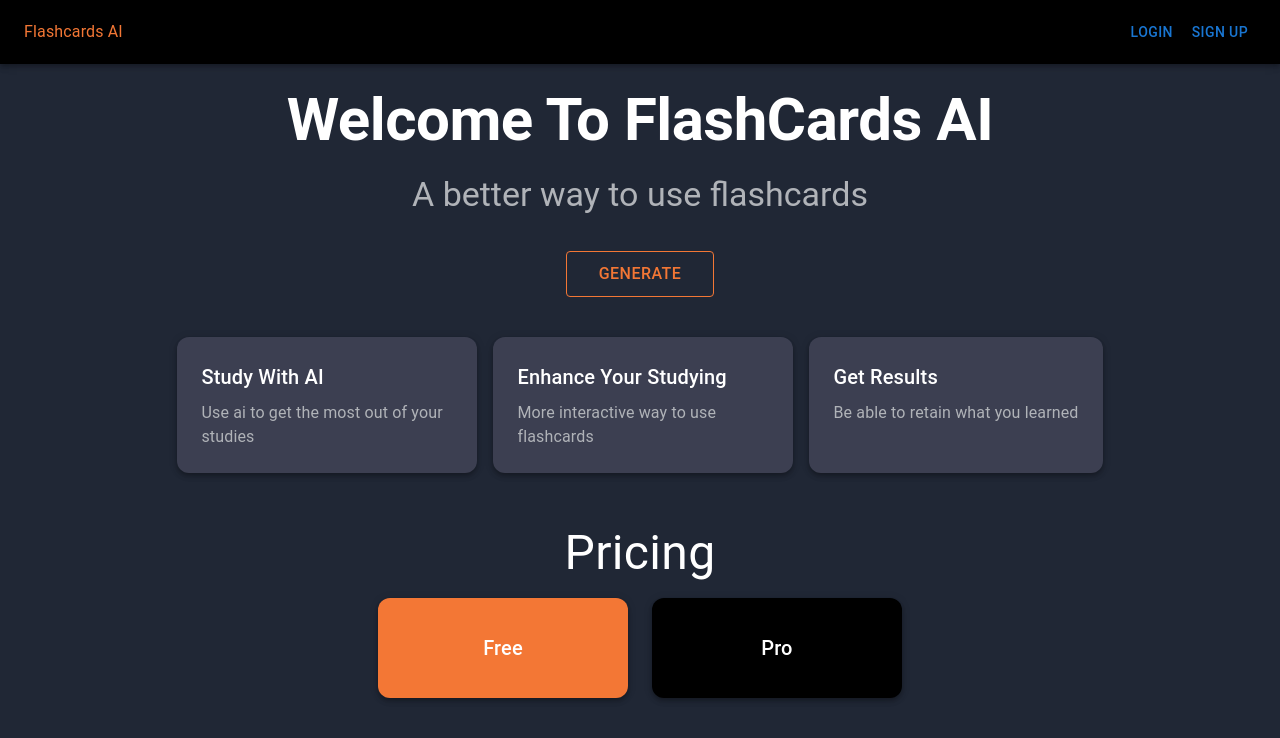
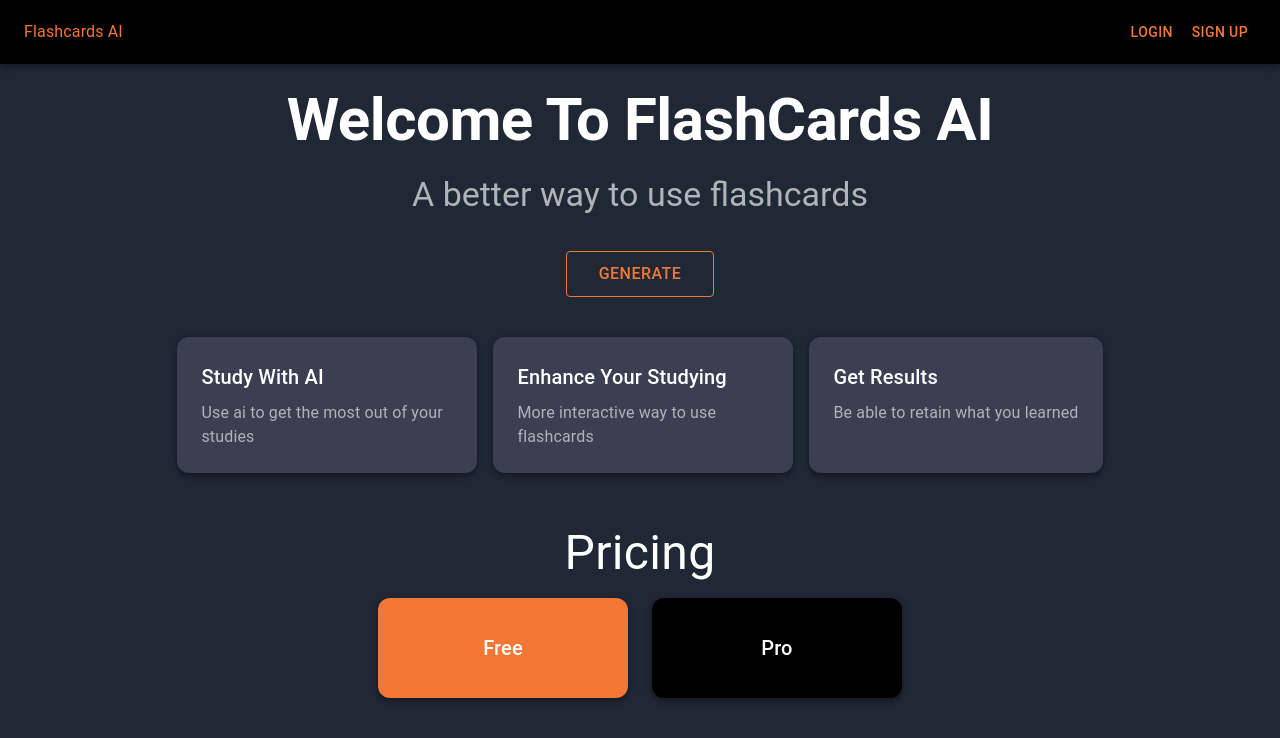
Before and after one commit to MarleyWulf/AI-Flashcards, a Next.js app: page / in a window 1280 px wide. Shown: the top 738 px of the page. Built offline with nearby package versions, Linux system fonts and the light colour scheme; no server answers.

Commit message:
Changing colors on some componenets

```diff
--- a/app/components/ToolBar.js
+++ b/app/components/ToolBar.js
@@ -58,7 +58,7 @@ export default function ToolBar({ loginLink, signUpLink }) {
                   <Button>
                     <Link
                       href={loginLink}
-                      style={{ textDecoration: "none", color: "inherit" }}
+                      style={{ textDecoration: "none", color: "#f37735" }}
                     >
                       Login
                     </Link>
@@ -66,7 +66,7 @@ export default function ToolBar({ loginLink, signUpLink }) {
                   <Button>
                     <Link
                       href={signUpLink}
-                      style={{ textDecoration: "none", color: "inherit" }}
+                      style={{ textDecoration: "none", color: "#f37735" }}
                     >
                       Sign Up
                     </Link>
--- a/app/flashcards/page.js
+++ b/app/flashcards/page.js
@@ -65,7 +65,7 @@ export default function Flashcard() {
                   }}
                 >
                   <CardContent>
-                    <Typography variant="h6" sx={{ color: "white" }}>
+                    <Typography variant="h6" sx={{ color: "black" }}>
                       {flashcard.name}
                     </Typography>
                   </CardContent>
```
